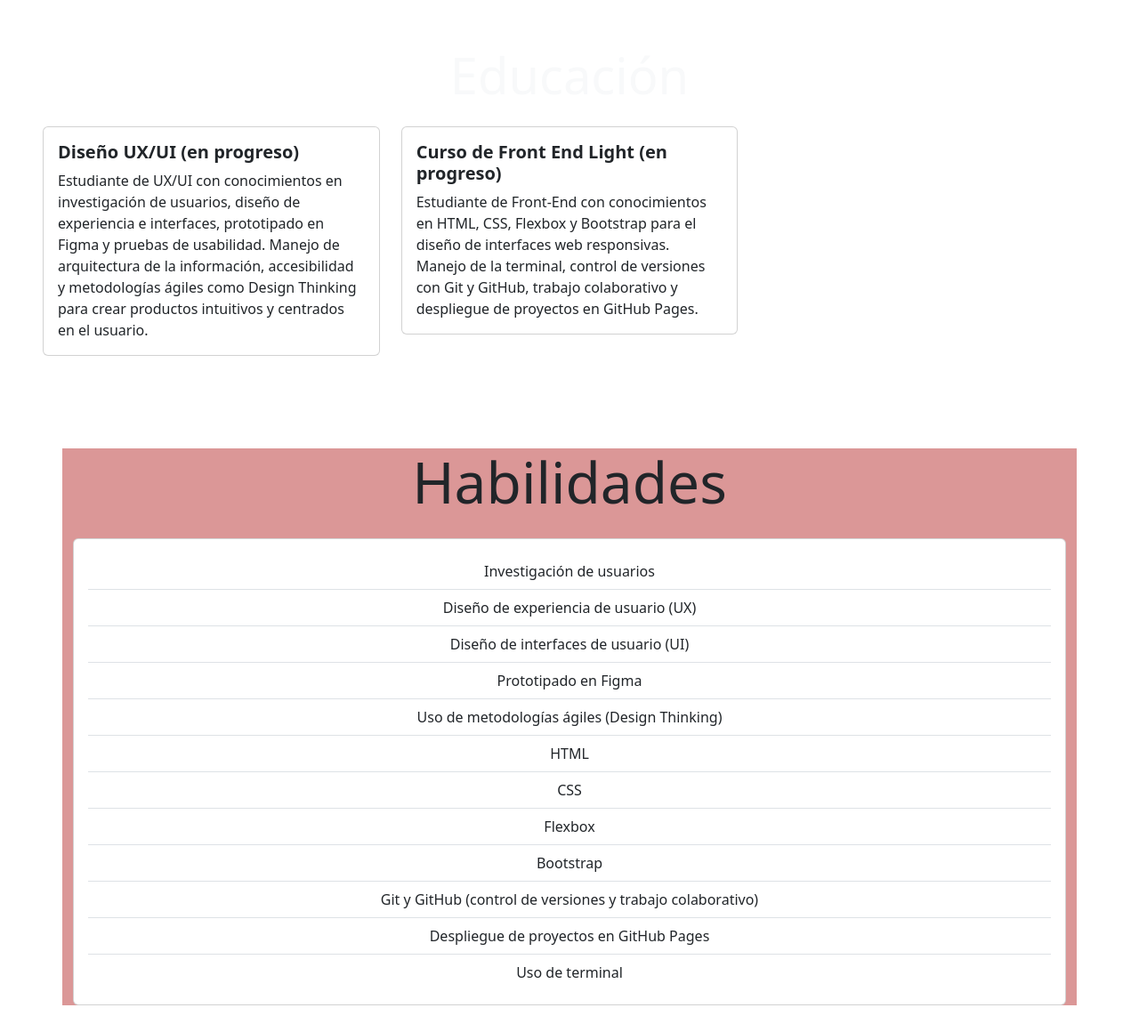
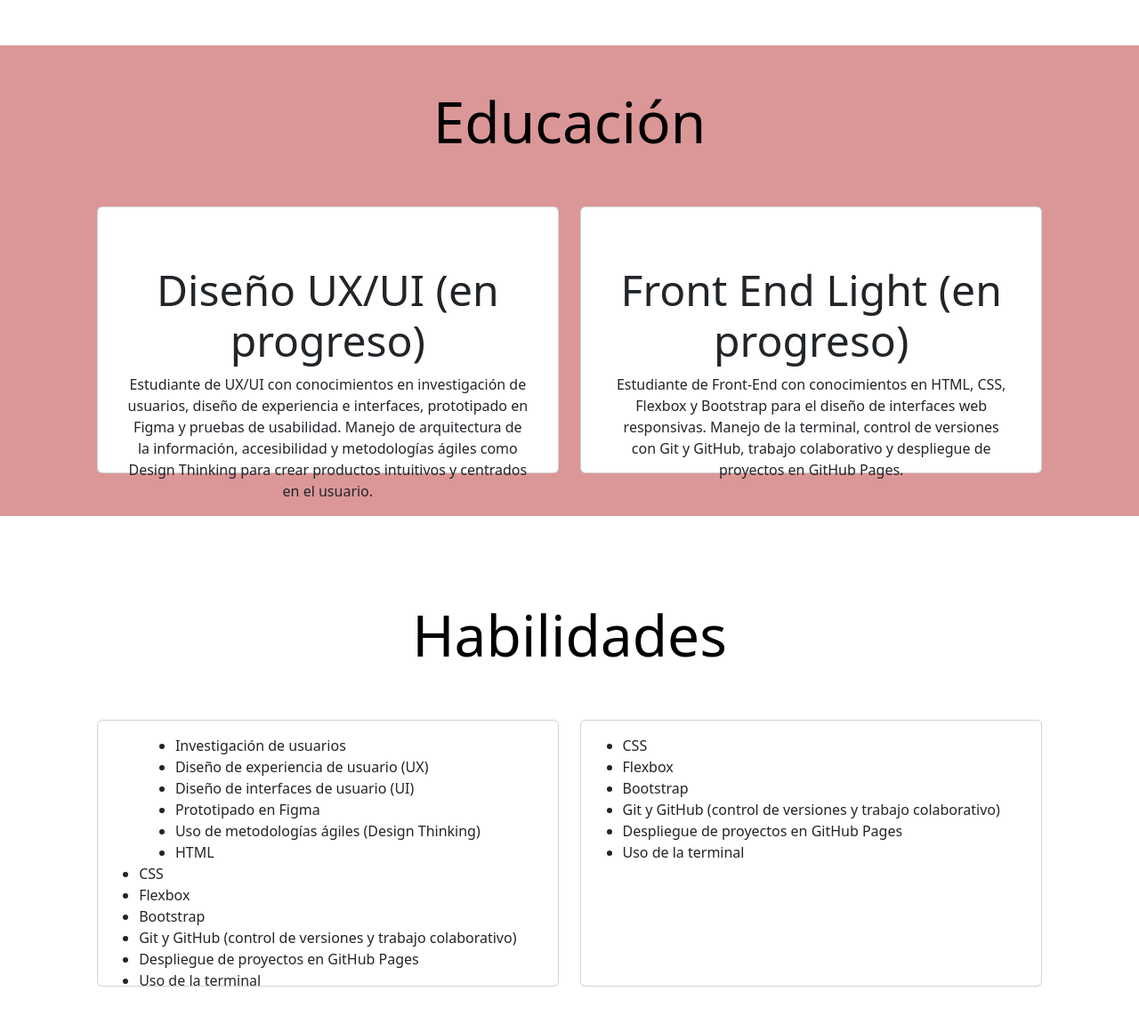
Before and after one commit to mraguilerag/mraguilerag.github.io, a plain HTML site: page index.html in a window 1280 px wide. Shown: the part 1141-2301 px from the top of the page at 89% size. Drawn offline with nearby package versions, Linux system fonts and the light colour scheme.

Commit message:
seccion estudios lista

```diff
--- a/assets/css/styles.css
+++ b/assets/css/styles.css
@@ -21,6 +21,6 @@
   height: auto;
   border-radius: 50%; /* Si quieres que la imagen sea circular */
 }
-  #Habilidades {
+  #Educacion {
     background-color:  rgb(219, 151, 151) ;
   }
--- a/index.html
+++ b/index.html
@@ -56,27 +56,26 @@
       </div>
     </div>
   </header>
-
-          <section id="Educacion" class="p-5">
-            <h2 class="display-4 text-center text-light mb-3">Educación</h2>
-            <div class="row">
-                <div class="col-12 col-sm-4 py-2">
-                    <div class="card">
+  <section id="Educacion" class="text-black">
+    <h2 class="display-3 text-center text-black display-1 pt-5 pb-5 mt-5">Educación</h2>
+    <div class="row justify-content-center">
+      <div class="col-12 col-md-5 pb-5 d-flex justify-content-center">
+          <div class="card" style="width: 100%; height: 300px;">
               <div class="Estudios"></div>
-                        <div class="card-body">
-                            <h5 class="card-title fw-bold">Diseño UX/UI (en progreso)</h5>
-                            <p class="card-text">
+              <div class="card-body d-flex flex-column justify-content-between align-items-center">
+                  <h5 class="card-title display-5 text-center pt-5">Diseño UX/UI (en progreso)</h5>
+                  <p class="card-text text-center pb-5 px-3">
                       Estudiante de UX/UI con conocimientos en investigación de usuarios, diseño de experiencia e interfaces, prototipado en Figma y pruebas de usabilidad. Manejo de arquitectura de la información, accesibilidad y metodologías ágiles como Design Thinking para crear productos intuitivos y centrados en el usuario.
                   </p>
               </div>
           </div>
       </div>
-                <div class="col-12 col-sm-4 py-2">
-                    <div class="card">
+      <div class="col-12 col-md-5 pb-5 d-flex justify-content-center">
+          <div class="card" style="width: 100%; height: 300px;">
               <div class="Estudios"></div>
-                        <div class="card-body">
-                            <h5 class="card-title fw-bold">Curso de Front End Light (en progreso)</h5>
-                            <p class="card-text">
+              <div class="card-body d-flex flex-column justify-content-between align-items-center">
+                  <h5 class="card-title display-5 text-center pt-5">Front End Light (en progreso)</h5>
+                  <p class="card-text text-center pb-5 px-3">
                       Estudiante de Front-End con conocimientos en HTML, CSS, Flexbox y Bootstrap para el diseño de interfaces web responsivas. Manejo de la terminal, control de versiones con Git y GitHub, trabajo colaborativo y despliegue de proyectos en GitHub Pages.
                   </p>
               </div>
@@ -84,28 +83,51 @@
       </div>
   </div>
 </section>
-        <section id="Habilidades" class="container text-center my-5">
-          <h2 class="display-3 my-4">Habilidades</h2>
-            <div class="card">
-                <div class="card-body">
+
+<section id="Habilidades" class="text-black">
+  <h2 class="display-3 text-center text-black pt-5 pb-5 mt-5">Habilidades</h2>
+  <div class="row justify-content-center">
+    <div class="col-12 col-md-5 pb-5 d-flex justify-content-center">
+        <div class="card" style="width: 100%; height: 300px;">
+            <div class="Habilidades"></div>
+            <div class="card-body d-flex flex-column justify-content-between align-items-center">
               <ul class="list-group list-group-flush">
-                    <li class="list-group-item">Investigación de usuarios</li>
-                    <li class="list-group-item">Diseño de experiencia de usuario (UX)</li>
-                    <li class="list-group-item">Diseño de interfaces de usuario (UI)</li>
-                    <li class="list-group-item">Prototipado en Figma</li>
-                    <li class="list-group-item">Uso de metodologías ágiles (Design Thinking)</li>
-                    <li class="list-group-item">HTML</li>
-                    <li class="list-group-item">CSS</li>
-                    <li class="list-group-item">Flexbox</li>
-                    <li class="list-group-item">Bootstrap</li>
-                    <li class="list-group-item">Git y GitHub (control de versiones y trabajo colaborativo)</li>
-                    <li class="list-group-item">Despliegue de proyectos en GitHub Pages</li>
-                    <li class="list-group-item">Uso de terminal</li>
+                <li>Investigación de usuarios</li>
+                <li>Diseño de experiencia de usuario (UX)</li>
+                <li>Diseño de interfaces de usuario (UI)</li>
+                <li>Prototipado en Figma</li>
+                <li>Uso de metodologías ágiles (Design Thinking)</li>
+                <li>HTML</li>
+              </ul>
+              <ul class="list-group list-group-flush">
+                <li>CSS</li>
+                <li>Flexbox</li>
+                <li>Bootstrap</li>
+                <li>Git y GitHub (control de versiones y trabajo colaborativo)</li>
+                <li>Despliegue de proyectos en GitHub Pages</li>
+                <li>Uso de la terminal</li>
               </ul>
             </div>
         </div>
     </div>
+    <div class="col-12 col-md-5 pb-5 d-flex justify-content-center">
+        <div class="card" style="width: 100%; height: 300px;">
+            <div class="Estudios"></div>
+            <div class="card-body d-flex flex-column justify-content-between align-items-center">
+              <ul class="list-group list-group-flush">
+                <li>CSS</li>
+                <li>Flexbox</li>
+                <li>Bootstrap</li>
+                <li>Git y GitHub (control de versiones y trabajo colaborativo)</li>
+                <li>Despliegue de proyectos en GitHub Pages</li>
+                <li>Uso de la terminal</li>
+              </ul>
+            </div>
+        </div>
+    </div>
+</div>
 </section>
+
       <section id="proyectos" class="p-5">
         <h2 class="display-4 text-center text-light mb-3">Proyectos</h2>
         <div class="portafolio text-center">
```
Lines whose indentation alone changed are shown as unchanged.
